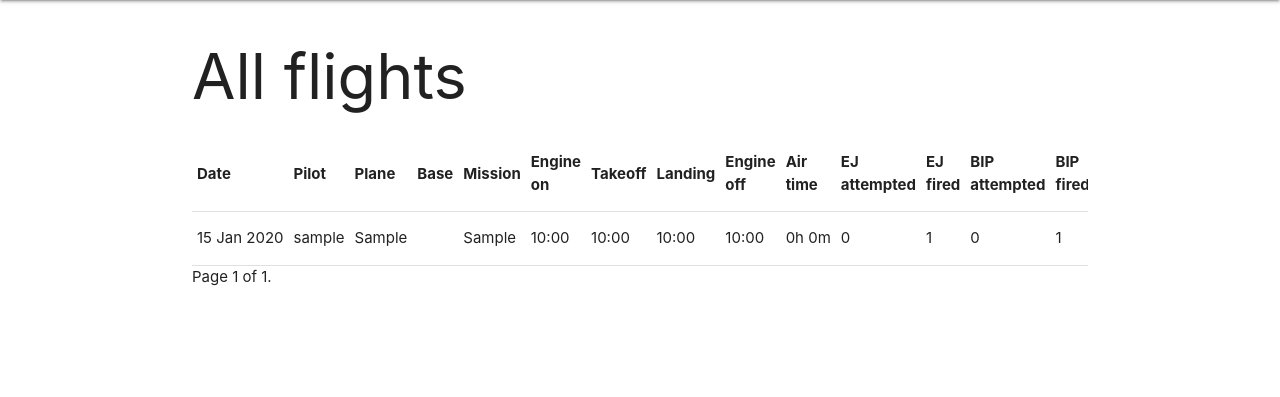
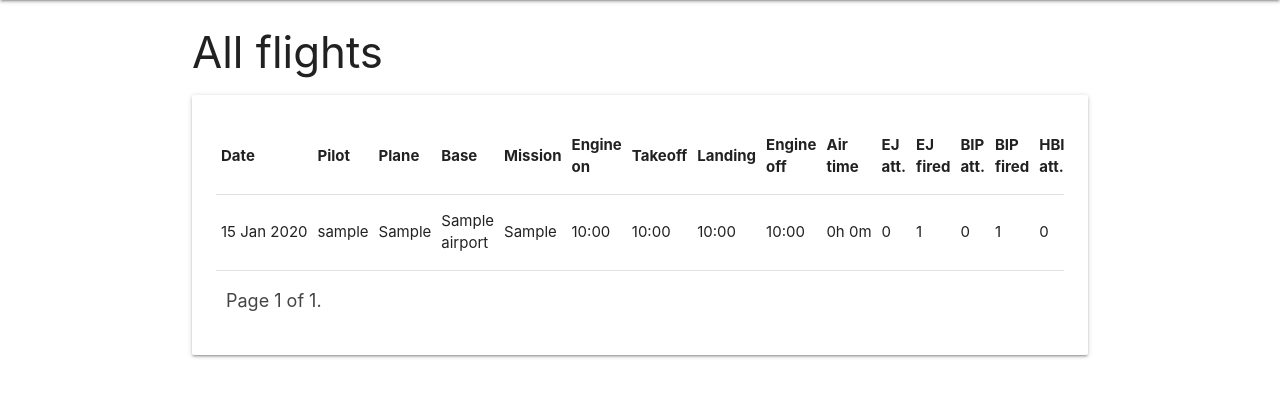
Before and after one commit to orestispanago/Flights, a Django app: page / in a window 1280 px wide. Shown: the part 64-461 px from the top of the page. Run offline with Django 5.2, Linux system fonts and the light colour scheme; tables that the repository leaves empty hold one stand-in row (values such as "Sample post"); some libraries are stand-ins or nearby versions.

Commit message:
Using materialize in pagination

```diff
--- a/flights/templates/flights/home.html
+++ b/flights/templates/flights/home.html
@@ -2,7 +2,7 @@
 {% load time_filters %}
 
 {% block content %}
-<h1>All flights</h1>
+<h3>All flights</h3>
 {% if user.is_authenticated %}
 <a class="waves-effect waves-light btn" , href="{% url 'flight-create' %}"><i
         class="material-icons right">add</i>Create</a>
@@ -13,7 +13,7 @@
         overflow-x: auto;
     }
 </style>
-<div>
+<div class="card-panel">
     <table class="highlight">
         <thead>
             <tr>
@@ -27,11 +27,11 @@
                 <th>Landing</th>
                 <th>Engine off</th>
                 <th>Air time</th>
-                <th>EJ attempted</th>
+                <th>EJ att.</th>
                 <th>EJ fired</th>
-                <th>BIP attempted</th>
+                <th>BIP att.</th>
                 <th>BIP fired</th>
-                <th>HBIP attempted</th>
+                <th>HBIP att.</th>
                 <th>HBIP fired</th>
             </tr>
         </thead>
@@ -41,7 +41,7 @@
                 <td style="white-space: nowrap;">{{ flight.date|date:"d M Y" }}</td>
                 <td>{{ flight.pilot }}</td>
                 <td>{{ flight.plane }}</td>
-                <td>{{ flight.airport }}</td>
+                <td>{{ flight.base }}</td>
                 <td>{{ flight.mission_type }}</td>
                 <td>{{ flight.engine_on|date:"H:i" }}</td>
                 <td>{{ flight.takeoff|date:"H:i" }}</td>
@@ -58,35 +58,20 @@
             {% endfor %}
         </tbody>
     </table>
+    <ul class="pagination">
+        {% if page_obj.has_previous %}
+        <li> <a class="blue-text text-darken-2" href="?page=1">&laquo; first</a> </li>
+        <li> <a class="blue-text text-darken-2" href="?page={{ page_obj.previous_page_number }}">previous</a> </li>
+        {% endif %}
+        <li> <a>Page {{ page_obj.number }} of {{ page_obj.paginator.num_pages }}. </a></li>
+        {% if page_obj.has_next %}
+        <li> <a class="blue-text text-darken-2" href="?page={{ page_obj.next_page_number }}">next</a> </li>
+        <li> <a class="blue-text text-darken-2" href="?page={{ page_obj.paginator.num_pages }}">last &raquo;</a> </li>
+        {% endif %}
+    </ul>
 </div>
-<div class="pagination">
-    <span class="step-links">
-        {% if page_obj.has_previous %}
-        <a href="?page=1">&laquo; first</a>
-        <a href="?page={{ page_obj.previous_page_number }}">previous</a>
-        {% endif %}
 
-        <span class="current">
-            Page {{ page_obj.number }} of {{ page_obj.paginator.num_pages }}.
-        </span>
 
-        {% if page_obj.has_next %}
-        <a href="?page={{ page_obj.next_page_number }}">next</a>
-        <a href="?page={{ page_obj.paginator.num_pages }}">last &raquo;</a>
-        {% endif %}
-    </span>
-</div>
-<!-- <div>
-    <ul class="pagination">
-        <li class="waves-effect"><a href="?page=1"><i class="material-icons">first_page</i></a></li>
-        <li class="active"><a href="#!">1</a></li>
-        <li class="waves-effect"><a href="#!">2</a></li>
-        <li class="waves-effect"><a href="#!">3</a></li>
-        <li class="waves-effect"><a href="#!">4</a></li>
-        <li class="waves-effect"><a href="#!">5</a></li>
-        <li class="waves-effect"><a href="?page={{ page_obj.paginator.num_pages }}"><i
-                    class="material-icons">last_page</i></a></li>
-    </ul>
-</div> -->
+
 
 {% endblock content %}
```
Also changed, not shown: flights/templates/flights/base.html (indentation only).
